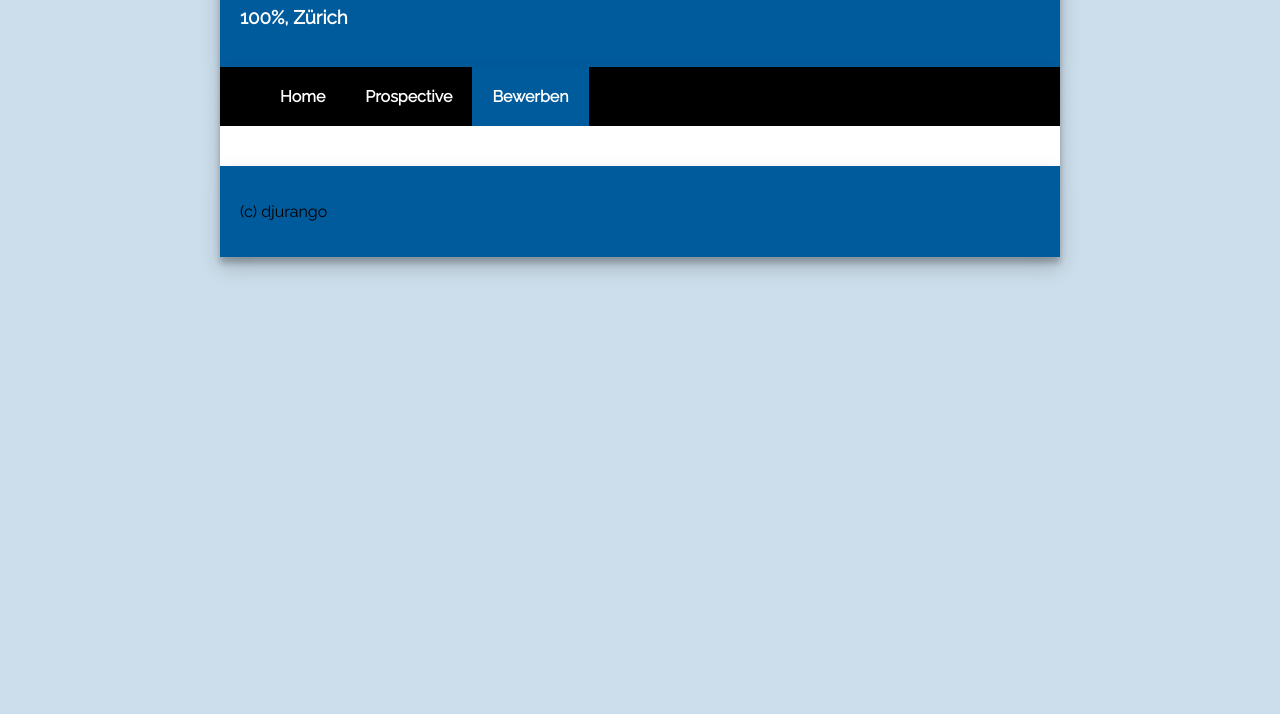
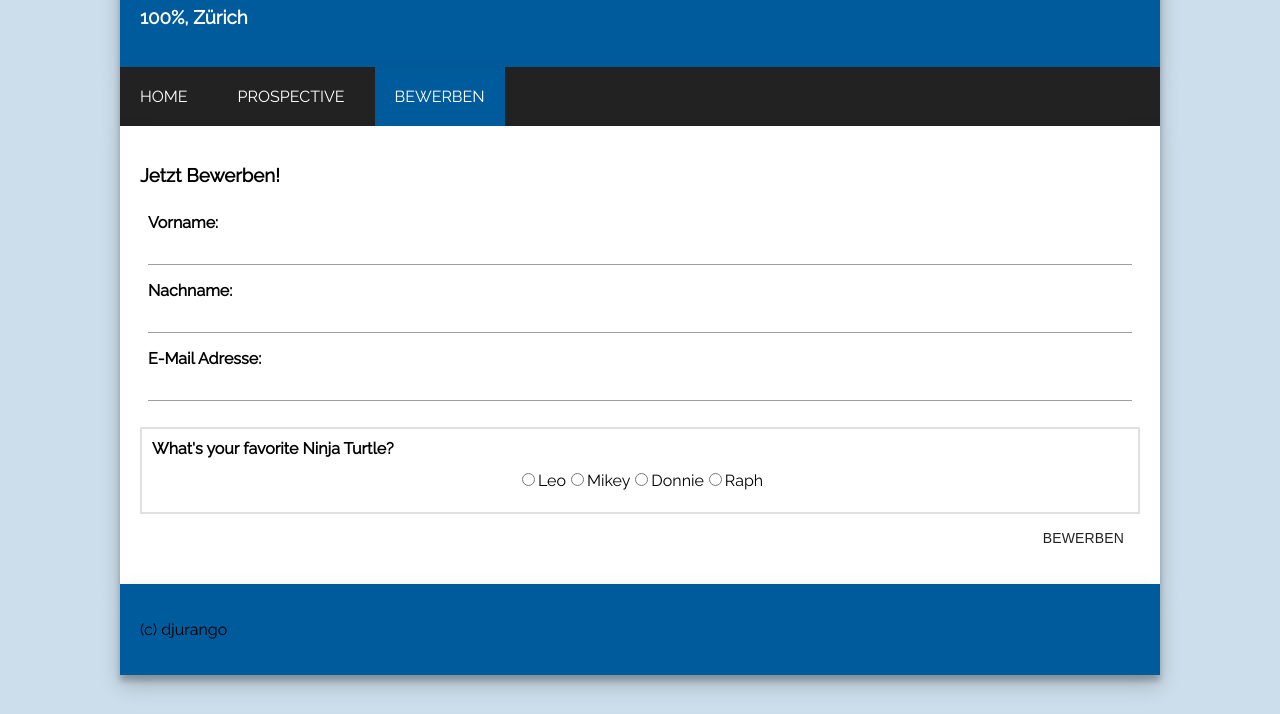
Before and after one commit to sifmaster/react-spa, a React app: page /#/bewerben in a window 1280 px wide. Shown: the part 93-807 px from the top of the page. Built offline with nearby package versions, Linux system fonts and the light colour scheme.

Commit message:
added form

```diff
--- a/src/Bewerben.js
+++ b/src/Bewerben.js
@@ -4,6 +4,59 @@ class Contact extends Component {
     render() {
         return (
             <main>
+                <h3>Jetzt Bewerben!</h3>
+
+                <div id="grid">
+
+                    <div id="grid__content">
+                        <div id="card">
+                            <form class="form" action="post" method="post">
+
+
+                                <div class="signup__field">
+                                    <label for="first_name" class="label">Vorname</label>
+                                    <input type="text" name="first_name" id="first_name" class="input-field" autofocus/>
+                                </div>
+
+                                <div class="signup__field">
+                                    <label for="last_name" class="label">Nachname</label>
+                                    <input type="text" name="last_name" id="last_name" class="input-field"/>
+                                </div>
+
+                                <div class="signup__field">
+                                    <label for="email" class="label">E-Mail Adresse</label>
+                                    <input type="email" name="email" id="email" class="input-field" required/>
+                                </div>
+
+                                <fieldset>
+                                    <div class="signup__field">
+                                        <div class="label">What's your favorite Ninja Turtle?</div>
+                                        <div class="field__radio-inputs">
+                                            <input type="radio" value="leo" id="nt_leo" name="ninja_turtle"/>
+                                                <label for="nt_leo">Leo</label>
+
+                                                <input type="radio" value="leo" id="nt_mikey" name="ninja_turtle"/>
+                                                    <label for="nt_mikey">Mikey</label>
+
+                                                    <input type="radio" value="donnie" id="nt_donnie" name="ninja_turtle"/>
+                                                        <label for="nt_donnie">Donnie</label>
+
+                                                        <input type="radio" value="raph" id="nt_raph" name="ninja_turtle"/>
+                                                            <label for="nt_raph">Raph</label>
+                                        </div>
+                                    </div>
+
+                                </fieldset>
+
+
+                                <div class="signup__button">
+                                    <button class="button" type="#">Bewerben</button>
+                                </div>
+
+                            </form>
+                        </div>
+                    </div>
+                </div>
 
 
             </main>
--- a/src/Main.js
+++ b/src/Main.js
@@ -19,17 +19,20 @@ class Main extends Component {
                         <h3>100%, Zürich</h3>
                     </header>
 
-                     <ul className="nav">
+                    <nav>
+                     <ul className="navigation">
                         <li><NavLink exact to="/">Home</NavLink></li>
                         <li><NavLink to="/prospective">Prospective</NavLink></li>
                         <li><NavLink to="/bewerben">Bewerben</NavLink></li>
                     </ul>
+                    </nav>
 
                     <div className="content">
                         <Route exact path="/" component={Home}/>
                         <Route path="/prospective" component={Prospective}/>
                         <Route path="/bewerben" component={Bewerben}/>
                     </div>
+
 
                     <footer>
                         <p>(c) djurango</p>
--- a/src/Prospective.js
+++ b/src/Prospective.js
@@ -12,6 +12,12 @@ class Stuff extends Component {
 
                 <h3>Wo Sie uns finden</h3>
 
+                <p><strong>Prospective Media Services AG</strong><br/>
+                    Seestrasse 513<br/>
+                    8038 Zürich<br/>
+                    <b><a href="tel: +41442696202"> Tel. +41 (0)44 269 62 02</a></b><br/>
+                    <b><a href="mailto:info@tomtalent.ch"> info(at)tomtalent.ch</a></b>
+                </p>
             </main>
         );
     }
--- /dev/null
+++ b/src/form.css
@@ -0,0 +1,166 @@
+
+button {
+    -webkit-tap-highlight-color: transparent;
+    background-color: transparent;
+    border: none;
+    border-radius: 2px;
+    transition: all 0.7s cubic-bezier(0.25, 0.8, 0.25, 1);
+    user-select: none;
+    color: rgba(0, 0, 0, 0.87);
+    display: inline-block;
+    font-size: 14px;
+    font-weight: 500;
+    height: 36px;
+    letter-spacing: .01em;
+    line-height: 36px;
+    margin: 8px;
+    min-width: 88px;
+    outline: none;
+    overflow: hidden;
+    padding: 0 8px;
+    position: relative;
+    text-align: center;
+    text-decoration: none;
+    text-overflow: ellipsis;
+    text-transform: uppercase;
+    vertical-align: middle;
+    white-space: nowrap;
+}
+button:not([disabled]) {
+    box-shadow: none;
+    cursor: pointer;
+}
+button:not([disabled]):hover {
+    background-color: rgba(0, 0, 0, 0.12);
+}
+button:not([disabled]):active {
+    background-color: rgba(0, 0, 0, 0.25);
+}
+button[disabled] {
+    color: rgba(0, 0, 0, 0.38);
+    pointer-events: none;
+}
+button.raised {
+    box-shadow: 0px 1px 5px 0px rgba(0, 0, 0, 0.2), 0px 2px 2px 0px rgba(0, 0, 0, 0.14), 0px 3px 1px -2px rgba(0, 0, 0, 0.12);
+    background-color: #fafafa;
+}
+button.raised:active {
+    box-shadow: 0px 1px 5px 0px rgba(0, 0, 0, 0.2), 0px 2px 2px 0px rgba(0, 0, 0, 0.14), 0px 3px 1px -2px rgba(0, 0, 0, 0.12);
+}
+form.form {
+    display: flex;
+    flex-flow: column wrap;
+}
+.form > h1 {
+    text-transform: uppercase;
+}
+
+.form > .signup__field {
+    flex: 1;
+    min-width: 70%;
+    display: flex;
+    flex-flow: column wrap;
+    padding: 8px;
+}
+.form > .signup__field label {
+    font-weight: bold;
+    padding-bottom: 3px;
+}
+.form > .signup__field label::after {
+    content: ':';
+}
+.form > .signup__field input {
+    color: #666666;
+    border-bottom: 1px solid #9e9e9e;
+    border-top: none;
+    border-left: none;
+    border-right: none;
+    outline: none;
+    padding: 0 5px;
+    margin: 0;
+    -webkit-box-sizing: border-box;
+    /* For legacy WebKit based browsers */
+
+    -moz-box-sizing: border-box;
+    /* For legacy (Firefox <29) Gecko based browsers */
+
+    box-sizing: border-box;
+    min-height: 30px;
+    transition: background 250ms ease-in-out;
+}
+.form > .signup__field input:hover {
+    border-bottom: 2px solid #005b9c;
+}
+.form > .signup__field input:focus {
+    background-color: #cce3f3;
+    border-bottom: 2px solid #005b9c;
+}
+.form > fieldset {
+    flex: auto;
+    flex-flow: column;
+    min-width: 70%;
+    border: none;
+    box-shadow: 0px 0px 0px 2px #e0e0e0;
+    transition: box-shadow 0.6s ease;
+    padding: 10px;
+    margin-top: 20px;
+}
+.form > fieldset legend {
+    display: none;
+}
+.form > fieldset:hover {
+    box-shadow: 0px 0px 0px 4px #005b9c;
+}
+.form > fieldset .signup__field {
+    display: flex;
+    flex-flow: column;
+}
+.form > fieldset .signup__field > label,
+.form > fieldset .signup__field > .label,
+.form > fieldset .signup__field > input[type="radio"],
+.form > fieldset .signup__field > .select-field {
+    flex: auto;
+}
+.form > fieldset .signup__field select {
+    border: none;
+    width: 100%;
+    outline: none;
+}
+.form > fieldset .signup__field select:focus {
+    outline-color: #005b9c;
+    border: 1px solid #005b9c;
+}
+.form > fieldset .signup__field input[type="radio"],
+.form > fieldset .signup__field > .field__radio-inputs > label {
+    cursor: pointer;
+}
+.form > fieldset .signup__field > .field__radio-inputs > label:hover {
+    color: #005b9c;
+}
+.form > fieldset .signup__field > .label {
+    font-weight: bold;
+}
+.form > fieldset .signup__field > .select-field,
+.form > fieldset .signup__field > .field__radio-inputs {
+    margin: 12px 0;
+}
+.form > fieldset .signup__field > .field__radio-inputs {
+    flex: auto;
+    align-self: center;
+}
+.form > .signup__amazing {
+    margin-top: 10px;
+    flex: auto;
+    align-self: center;
+}
+.form > .signup__amazing input[type="checkbox"],
+.form > .signup__amazing > label {
+    cursor: pointer;
+}
+.form > .signup__amazing > label:hover {
+    color: #005b9c;
+}
+.form > .signup__button {
+    flex: auto;
+    align-self: flex-end;
+}
--- a/src/index.css
+++ b/src/index.css
@@ -7,8 +7,10 @@ body {
     margin: 0;
     font-family: 'Raleway', sans-serif;
 }
-h1, h2, p, ul, li {
-    font-family: 'Raleway', sans-serif;
+
+a {
+    color: #000;
+    text-decoration: none;
 }
 
 .main-container {
@@ -16,10 +18,10 @@ h1, h2, p, ul, li {
 }
 
 header,
-.nav,
+.navigation,
 .content,
 footer{
-    max-width: 800px;
+    max-width: 1000px;
     margin-left: auto;
     margin-right: auto;
     box-shadow: 0 10px 20px rgba(0,0,0,0.19), 0 6px 6px rgba(0,0,0,0.23);
@@ -31,20 +33,22 @@ header {
     color: white;
 }
 
-ul.nav li {
+ul.navigation li {
     display: inline;
     list-style-type: none;
-    margin: 0;
+    margin-left: -40px;
+    margin-right: 50px;
 }
 
-ul.nav {
-    background-color: #000;
+ul.navigation {
+    background-color: #222;
     margin-top: 0;
+    text-transform: uppercase;
 }
 
-ul.nav li a {
-    color: #FFF;
-    font-weight: bold;
+ul.navigation li a {
+    color: white;
+    font-weight: 400;
     text-decoration: none;
     padding: 20px;
     display: inline-block;
@@ -55,9 +59,9 @@ ul.nav li a {
 }
 
 .content {
-    background-color: #FFF;
+    background-color: white;
     padding: 20px;
-    height: auto;
+    height: inherit;
     margin-top: -16px;
 }
 
@@ -67,8 +71,12 @@ ul.nav li a {
 }
 
 .content li {
-    margin-bottom: 10px;
+    margin-bottom: 5px;
     list-style: square;
+}
+
+.content ul {
+
 }
 
 .mainpic {
@@ -79,3 +87,17 @@ footer {
     background-color: #005b9c;
     padding: 20px;
 }
+
+
+/* Responsive */
+
+@media screen and (max-width: 492px) {
+    ul.navigation li a {
+        color: white;
+        font-weight: 400;
+        text-decoration: none;
+        padding: 8px;
+        display: inline-block;
+        font-size: 12px;
+    }
+}
--- a/src/index.js
+++ b/src/index.js
@@ -2,6 +2,7 @@ import React from "react";
 import ReactDOM from "react-dom";
 import Main from "./Main";
 import "./index.css";
+import "./form.css";
 
 ReactDOM.render(
     <Main/>,
```
Also changed, not shown: src/Home.js (+3 -16 lines), public/form.css (deleted).
